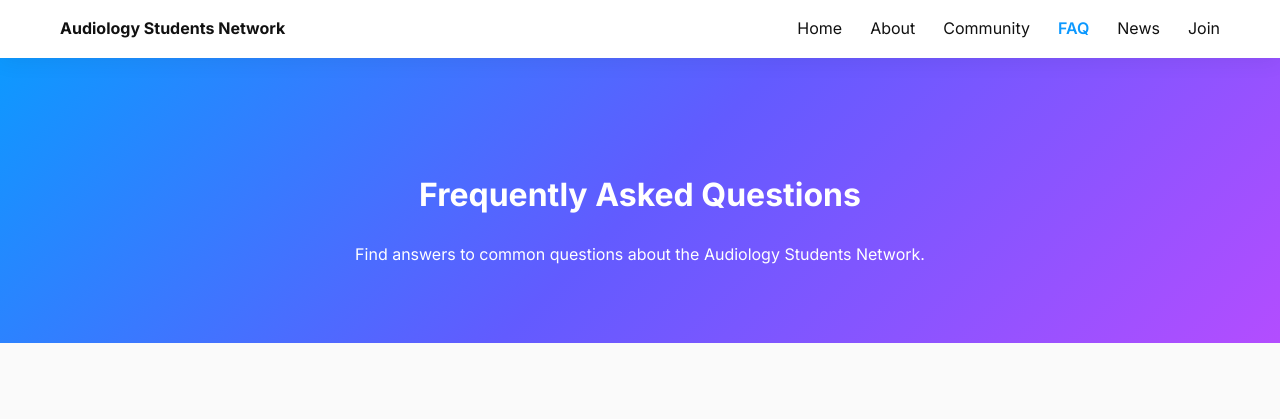
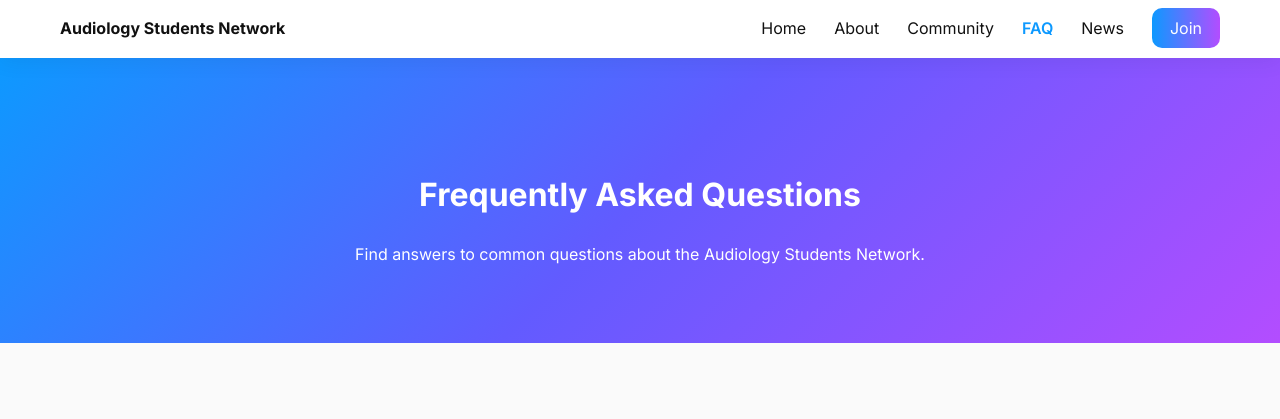
Before and after one commit to adewalemchel-dotcom/flask-cms, a Flask app: page /faq in a window 1280 px wide. Shown: the top 419 px of the page. Run offline with Flask 3, Linux system fonts and the light colour scheme; data that the repository does not hold is empty.

Commit message:
Restore Join button styling on FAQ navbar

```diff
--- a/templates/faq.html
+++ b/templates/faq.html
@@ -39,6 +39,15 @@
       display: flex;
       justify-content: space-between;
       align-items: center;
+    }
+
+    .nav-cta {
+     padding: 10px 18px;
+     background: linear-gradient(90deg, #0d99ff, #b34dff);
+     color: #fff !important;
+     border-radius: 10px;
+     font-weight: 600;
+     text-decoration: none;
     }
 
     .nav-links {
```
